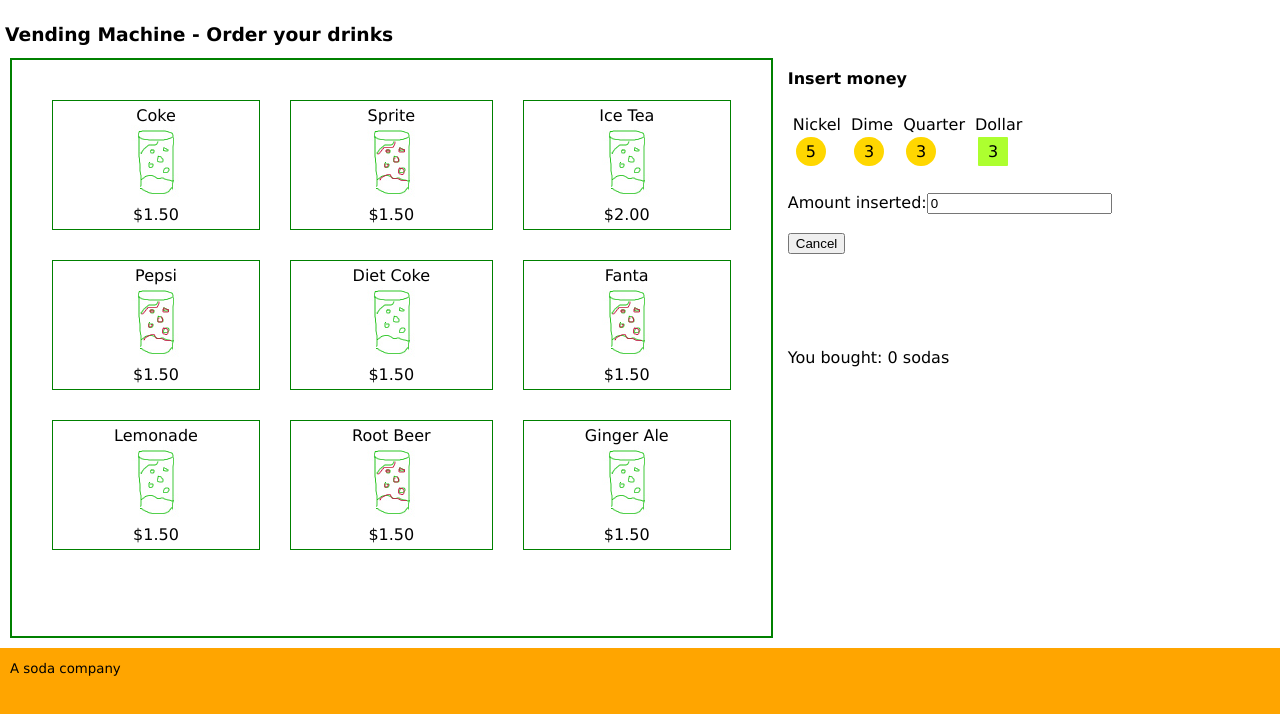
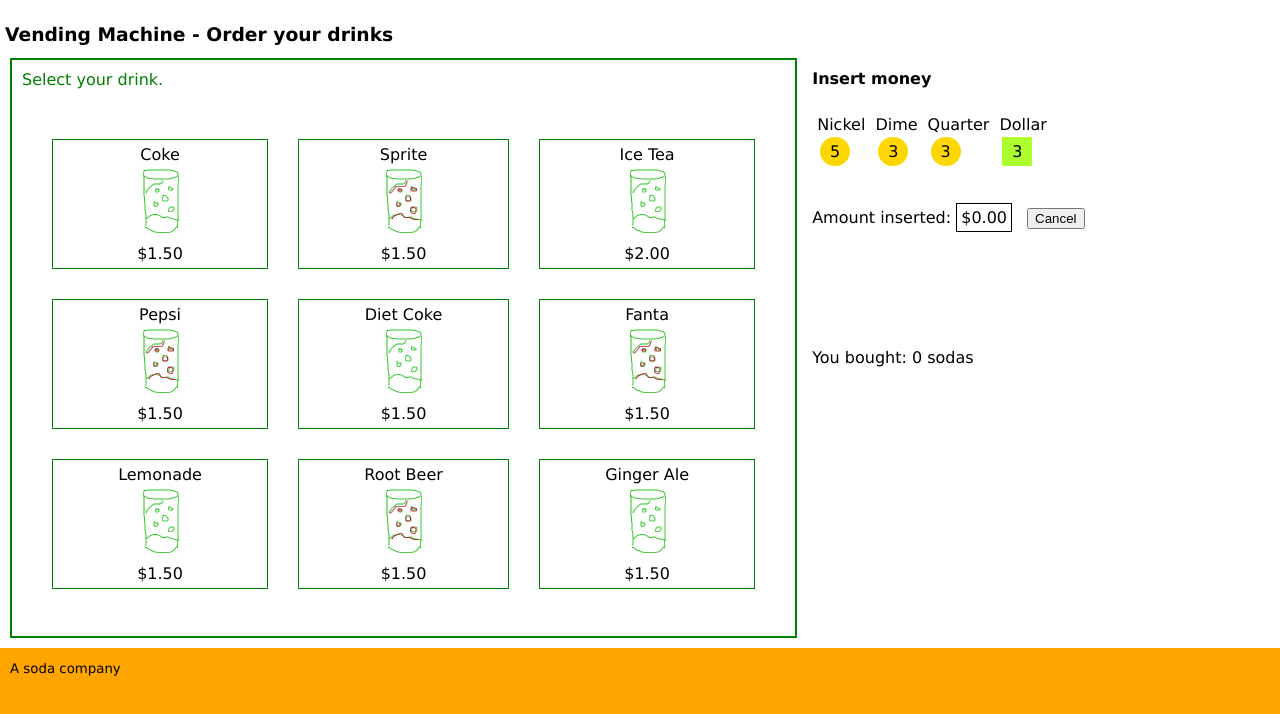
Before and after one commit to ginhanlabs/vendingmachingang, an Angular app: page / in a window 1280 px wide. Shown: the top 714 px of the page. Built offline with nearby package versions, Linux system fonts and the light colour scheme; no server answers.

Commit message:
Cart is working

```diff
--- a/src/app/bank/bank.component.html
+++ b/src/app/bank/bank.component.html
@@ -2,19 +2,18 @@
 <div *ngFor="let money of money" class="money-container">
 
     <div>{{ money.name}}</div>
-    <div [ngClass]="{coin:true, 'dollar': money.type==='dollar'}" class="coin"
+    <div [ngClass]="{coin:true, 'dollar': money.type==='dollar', 'no-money': money.amount === 0}"
         (click)="insertMoney(money)">
         {{ money.amount}}
     </div>
 
 </div>
 <br/><br/>
-<label for="insertCoins">Amount inserted:</label>
-<input type="text" id="insertCoins" readonly
-    [(ngModel)]="moneyInserted" >
-<br/>
-<br/>
+Amount inserted:
+<div class="inserted-money-box">{{ moneyInserted | currency}}</div>
+
 <button type="button"
+    class="cancel-button"
     (click) = "onCancel()">
     Cancel
 </button>
--- a/src/app/bank/bank.component.scss
+++ b/src/app/bank/bank.component.scss
@@ -17,3 +17,17 @@
     border-radius: 1px;
     background-color: greenyellow;
 }
+
+.no-money {
+    background-color: red;
+}
+
+.inserted-money-box {
+    display: inline-block;
+    padding: 4px;
+    border: 1px  solid black;
+}
+
+.cancel-button {
+    margin: 15px
+}
--- a/src/app/bank/bank.component.ts
+++ b/src/app/bank/bank.component.ts
@@ -1,7 +1,7 @@
 import { Component, OnInit, OnDestroy } from '@angular/core';
 import { IMoney } from '../shared/money.model';
 import { BankService } from '../shared/bank.service';
-import { Observable, Subscription } from 'rxjs';
+import {  Subscription } from 'rxjs';
 
 @Component({
   selector: 'app-bank',
@@ -21,14 +21,16 @@
   }
 
   insertMoney(moneyInserted: IMoney){
-    // TODO fix formatting ie 2.00 not displaying using input
-    this.moneyInserted += moneyInserted.value;
-    this.bankService.moneySpent(moneyInserted);
-    this.bankService.moneyChanged
-    .subscribe( money =>{
-      // TODO update the coin amount
-      console.log(JSON.stringify(money));
-    })
+    if (moneyInserted.amount > 0){
+      this.moneyInserted += moneyInserted.value;
+      this.bankService.moneySpent(moneyInserted);
+      this.bankSubscription =this.bankService.moneyChanged
+      .subscribe( money =>{
+        // TODO update the coin amount
+        console.log(JSON.stringify(money));
+      });
+    };
+
   }
 
   onCancel(){
--- a/src/app/cart/cart.component.html
+++ b/src/app/cart/cart.component.html
@@ -1 +1,4 @@
-You bought: 0 sodas
+You bought: {{ cartItems.length}} sodas
+<div *ngFor="let item of cartItems">
+    {{ item.name }}
+</div>
--- a/src/app/cart/cart.component.ts
+++ b/src/app/cart/cart.component.ts
@@ -1,15 +1,29 @@
-import { Component, OnInit } from '@angular/core';
+import { Component, OnInit, OnDestroy } from '@angular/core';
+import { Subscription } from 'rxjs';
+import { SodaService } from '../shared/soda.service';
+import { ISoda } from '../shared/Soda.model';
 
 @Component({
   selector: 'app-cart',
   templateUrl: './cart.component.html',
   styleUrls: ['./cart.component.scss']
 })
-export class CartComponent implements OnInit {
+export class CartComponent implements OnInit, OnDestroy {
 
-  constructor() { }
+  sodaSubscription: Subscription;
+  cartItems = [];
+
+  constructor(private sodaService: SodaService) { }
 
   ngOnInit(): void {
+    this.sodaSubscription = this.sodaService.sodaChanged
+      .subscribe(s => {
+        this.cartItems.push(s);
+      })
+  }
+
+  ngOnDestroy(){
+    this.sodaSubscription.unsubscribe();
   }
 
 }
--- a/src/app/inventory/inventory.component.html
+++ b/src/app/inventory/inventory.component.html
@@ -1,7 +1,9 @@
-<div *ngIf="!canBuy">Please insert correct amount.</div>
+<div class="bad message" *ngIf="!canBuy">Please insert correct amount.</div>
+<div class="good message" *ngIf="canBuy">Select your drink.</div>
 <div class="soda-container">
-
-    <div *ngFor="let soda of sodaList" class="soda-button" (click)="onBuy(soda)">
+    <div *ngFor="let soda of sodaList"
+        class="soda-button"
+        (click)="onBuy(soda)">
         <div>{{ soda.name}}</div>
         <img src="{{ soda.img }}"/>
         <div>
--- a/src/app/inventory/inventory.component.scss
+++ b/src/app/inventory/inventory.component.scss
@@ -11,3 +11,9 @@
     padding: 5px;
     border: 1px solid green;
 }
+
+.bad { color: red}
+.good { color: green}
+.message {
+    padding: 10px;
+}
--- a/src/app/inventory/inventory.component.ts
+++ b/src/app/inventory/inventory.component.ts
@@ -26,14 +26,14 @@
     this.moneyInserted = this.bankService.getMoneytInserted();
     this.sodaList.find(s => {
       if (s.price === this.moneyInserted && s.id === sodaSelected.id) {
-        //TODO add to cart
         this.canBuy = true;
+        this.sodaService.buySoda(sodaSelected);
+        console.log(" inserted " + this.moneyInserted  + ' soda = ' + sodaSelected.price);
       } else {
         this.canBuy = false;
+        console.log(" can't buy soda = " + sodaSelected.price);
       }
     })
-    console.log(" inserted " + this.moneyInserted  + ' soda = ' + sodaSelected.price);
-
   }
 
 }
--- a/src/app/shared/soda.service.ts
+++ b/src/app/shared/soda.service.ts
@@ -1,6 +1,11 @@
 import { ISoda } from './Soda.model'
+import { Subject } from 'rxjs';
 
 export class SodaService {
+
+    sodaChanged = new Subject();
+
+    sodasBought = [];
 
     sodas:ISoda[] = [
         {id: 1, name: 'Coke', price: 1.50, stock: 5, img : 'assets/img/soda.jpg'},
@@ -17,4 +22,12 @@
     getSodas() {
         return this.sodas;
     }
+
+    buySoda(sodasBought: ISoda) {
+        this.sodasBought.push(sodasBought);
+        let soda = {
+            name: sodasBought.name
+        }
+        this.sodaChanged.next(soda);
+    }
 }
```
Also changed, not shown: screen.JPG.
